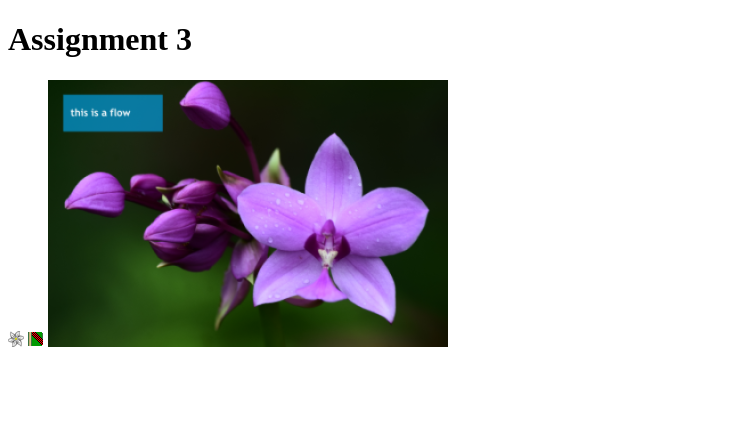
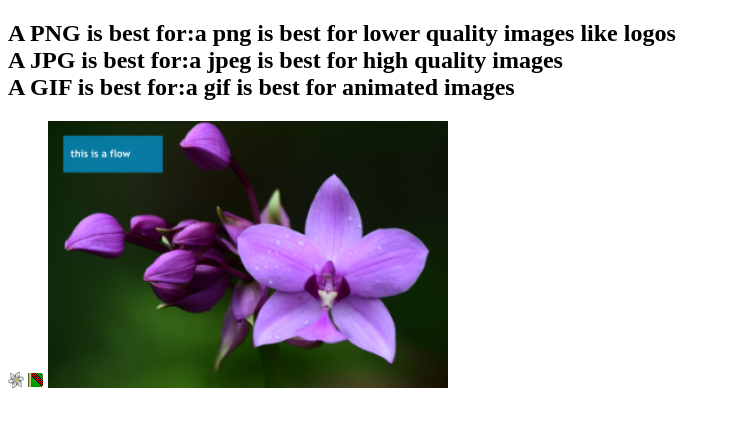
Before and after one commit to FlavoredOil/flavoredoil.github.site, a plain HTML site: page index.html in a window 1280 px wide. Shown: the whole page, without its empty margins (0-731 px from the left). Drawn offline with Linux system fonts and the light colour scheme.

Commit message:
Update index.html

```diff
--- a/index.html
+++ b/index.html
@@ -1,11 +1,14 @@
 <!doctype html>
 <html>
 <head>
-<h1>Assignment 3</h1>
+<title>Assignment 3</title>
 <link rel="shortcut icon" type="image/png" href="favicon-16x16custom.png"/>
-</head
+  </head>
 <body>
-  <h2></h2>
+  <h2>A PNG is best for:a png is best for lower quality images like logos
+<br>A JPG is best for:a jpeg is best for high quality images
+<br>A GIF is best for:a gif is best for animated images
+  </h2>
 
   <img src="vectofavicon.png">
 
```
